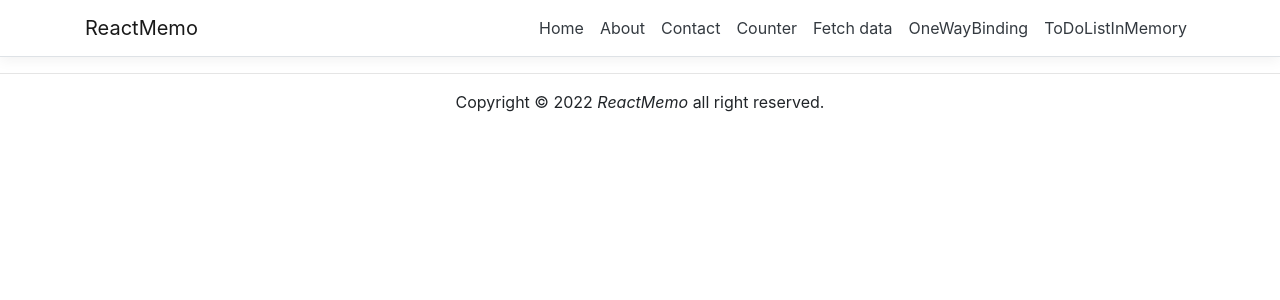
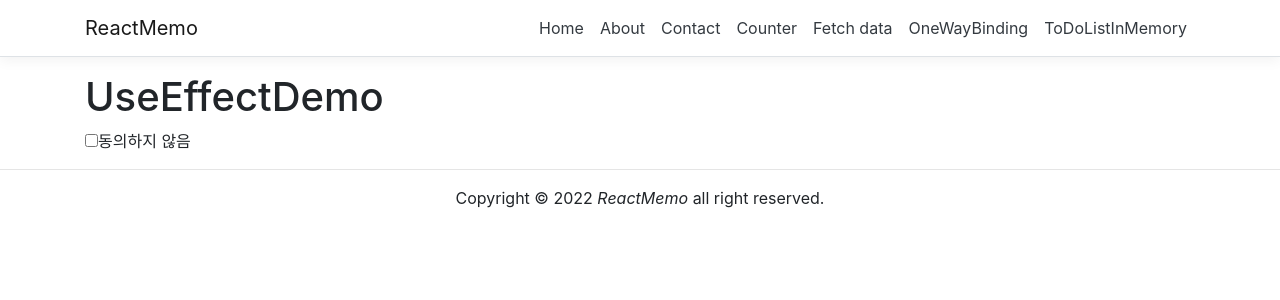
Before and after one commit to kimilm/react, a React (Create React App) app in the folder inflearn/ReactMemo/ClientApp/: page /useEffectDemo in a window 1280 px wide. Shown: the top 300 px of the page. Built offline with nearby package versions, Linux system fonts and the light colour scheme.

Commit message:
feat: useEffect hook

```diff
--- a/inflearn/ReactMemo/ClientApp/src/App.js
+++ b/inflearn/ReactMemo/ClientApp/src/App.js
@@ -15,6 +15,7 @@
 import { OneWayBindingDemo } from './samples/OneWayBindingDemo';
 import { ToDoListInMemory } from './components/ToDoListInMemory';
 import FunctionStateDemo from './samples/FunctionStateDemo';
+import UseEffectDemo from './samples/UseEffectDemo';
 
 export default class App extends Component {
   static displayName = App.name;
@@ -34,6 +35,7 @@
         <Route path='/oneWayBinding' component={OneWayBindingDemo} />
         <Route path='/toDoListInMemory' component={ToDoListInMemory} />
         <Route path='/functionStateDemo' component={FunctionStateDemo} />
+        <Route path='/useEffectDemo' component={UseEffectDemo} />
       </Layout>
     );
   }
--- /dev/null
+++ b/inflearn/ReactMemo/ClientApp/src/samples/UseEffectDemo.js
@@ -0,0 +1,25 @@
+import React, { useState, useEffect } from 'react';
+
+function UseEffectDemo() {
+    const [agree, setAgree] = useState(false);
+
+    // useEffect는 클래스형 컴포넌트의 componentDidMount와 유사한 기능을 함. 컴포넌트가 업데이트될 시 수행
+    useEffect(() => {
+        console.log("페이지 로드 또는 UI 변경")
+    });
+
+    // 두 번째 매개변수를 빈 배열을 전달하면 페이지 최초 로드시에만 실행
+    useEffect(() => {
+        console.log("페이지 로드")
+    }, []);
+
+    return (
+        <>
+            <h1>UseEffectDemo</h1>
+            <input type="checkbox" value={agree} onChange={() => setAgree(agree => !agree)} />
+            {agree ? "동의함" : "동의하지 않음"}
+        </>
+    );
+}
+
+export default UseEffectDemo;
```
